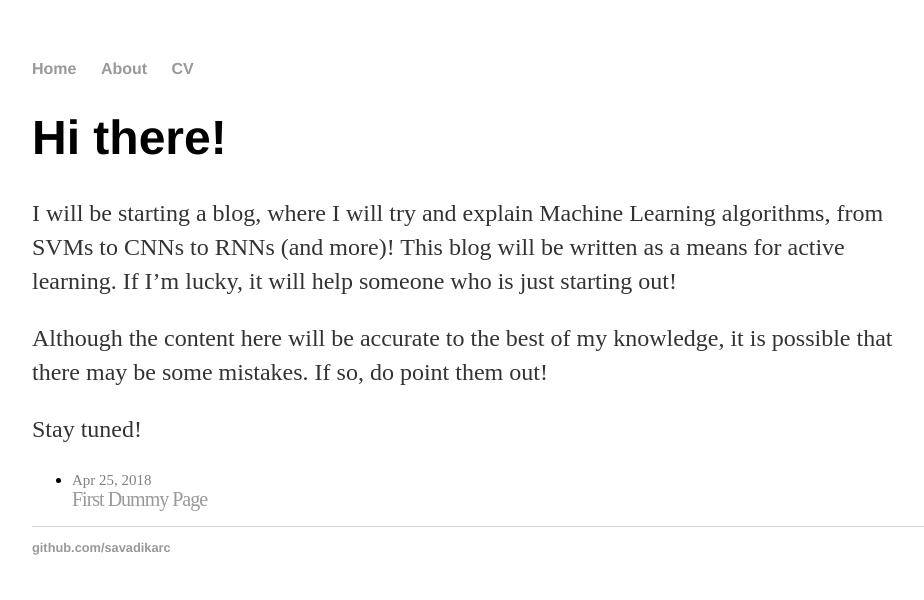
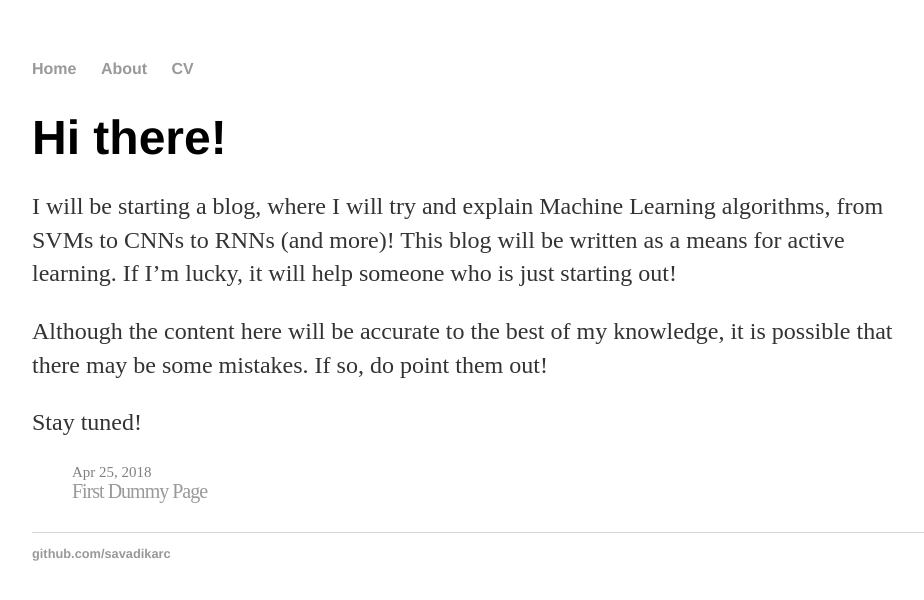
Before and after one commit to savadikarc/savadikarc.github.io, a Jekyll site: the page built from index.html, in a window 1280 px wide. Shown: the top 600 px of the page, without its empty margins (160-1084 px from the left). Built offline with Jekyll 4.4.1, drawn with Linux system fonts in a browser that asks for light colours.

Commit message:
Update main.css

```diff
--- a/css/main.css
+++ b/css/main.css
@@ -44,6 +44,13 @@ ul.posts li {
     list-style: none;
 }
 */
+
+.home h1 { margin-bottom: 25px; }
+
+.posts { list-style-type: none; }
+
+.posts li { margin-bottom: 30px; }
+
 .posts .post-link {
   font-size: 20px;
   letter-spacing: -1px;
```
